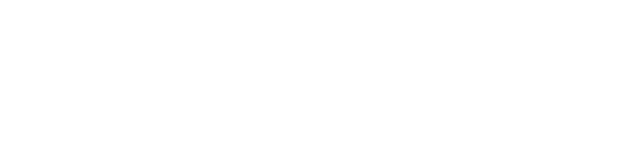
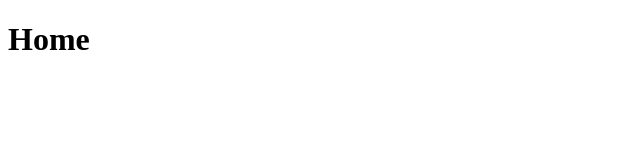
Before and after one commit to RaulRuizBolivar/gitFlow, a plain HTML site: page index.html in a window 1280 px wide. Shown: the whole page, without its empty margins (0-640 px from the left). Drawn offline with Linux system fonts and the light colour scheme.

Commit message:
He creado un h1 en index.html

```diff
--- a/index.html
+++ b/index.html
@@ -4,9 +4,9 @@
     <meta charset="UTF-8">
     <meta http-equiv="X-UA-Compatible" content="IE=edge">
     <meta name="viewport" content="width=device-width, initial-scale=1.0">
-    <title>Index</title>
+    <title>Home</title>
 </head>
 <body>
-
+    <h1>Home</h1>
 </body>
 </html>
```
